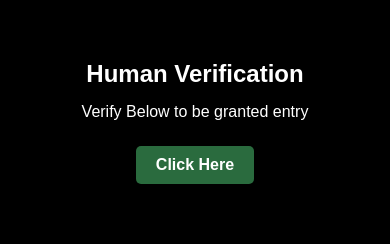
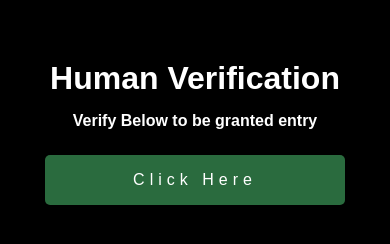
Before and after one commit to arthtestt1/testbot2, a plain HTML site: page index.html in a window 390 px wide. Drawn offline with Linux system fonts and the light colour scheme.

Commit message:
Update index.html

```diff
--- a/index.html
+++ b/index.html
@@ -58,14 +58,15 @@
 
   /* Paragraph */
   .main-section p {
-    font-size: 1.2rem;
+    font-size: 1rem;
     margin-bottom: 25px;
+	font-weight: bold;
   }
 
   /* Button */
   .redirect-button {
     font-size: 1.2rem;
-    font-weight: bold;
+	letter-spacing: 5px;
     color: #fff;
     background-color: #2a6b3e;
     padding: 15px 30px;
@@ -74,6 +75,8 @@
     cursor: pointer;
     text-decoration: none;
     transition: background-color 0.3s ease;
+	height: 50px;
+	width: 300px;
   }
 
   .redirect-button:hover {
@@ -95,7 +98,7 @@
   /* Responsive Adjustments for Smaller Screens */
   @media (max-width: 767px) {
     .main-section h1 {
-      font-size: 1.5rem;
+      font-size: 2rem;
     }
 
     .main-section p {
```
